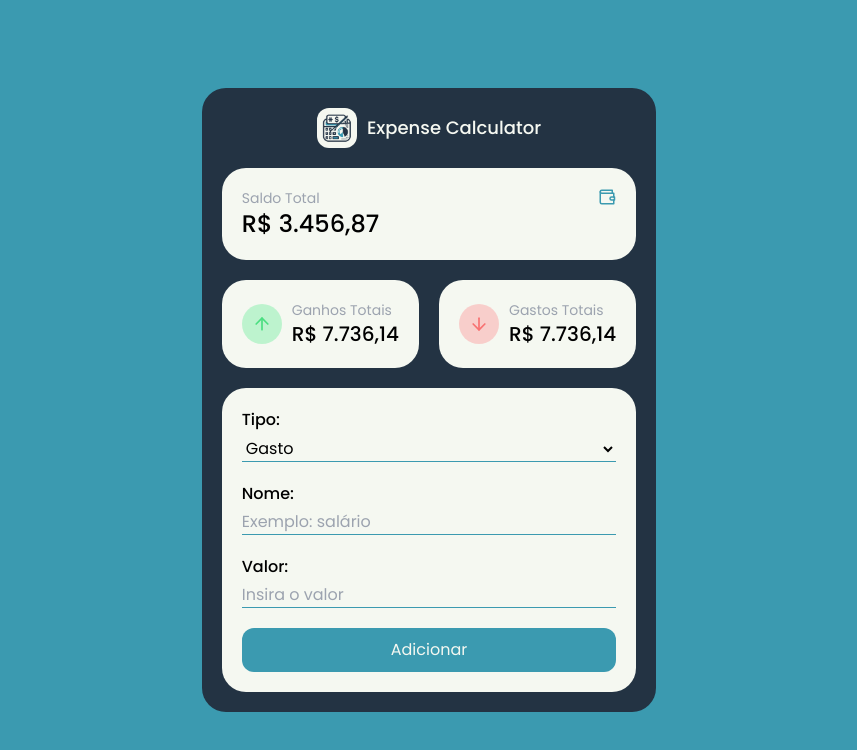
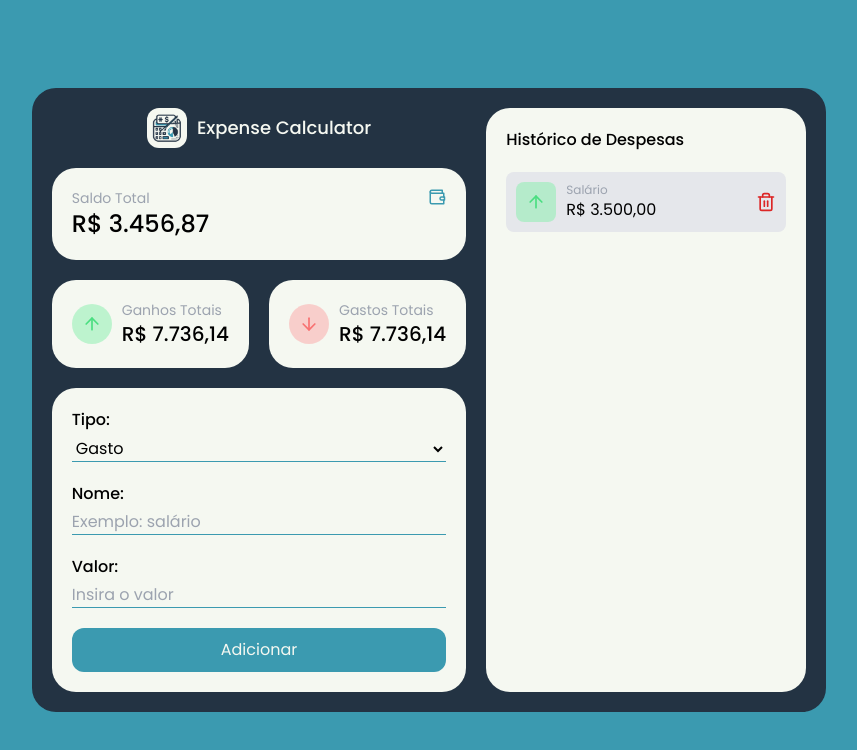
Before and after one commit to arisonfirmino/expense-calculator, a Next.js app: page / in a window 1280 px wide. Shown: the top 750 px of the page, without its empty margins (211-1068 px from the left). Built offline with nearby package versions, Linux system fonts and the light colour scheme.

Commit message:
feat: add initial ExpenseHistory component

```diff
--- a/app/(home)/page.jsx
+++ b/app/(home)/page.jsx
@@ -3,11 +3,12 @@ import Balance from "../components/balance";
 import TotalIncomes from "../components/total-incomes";
 import TotalExpenses from "../components/total-expenses";
 import Form from "../components/form";
+import ExpenseHistory from "../components/expense-history";
 
 const Home = () => {
   return (
     <main className="flex min-h-screen w-full items-center justify-center bg-highlight">
-      <div className="rounded-3xl bg-primary p-5">
+      <div className="flex gap-5 rounded-3xl bg-primary p-5">
         <section className="flex flex-col gap-5">
           <div className="flex items-center justify-center gap-2.5">
             <Image
@@ -33,6 +34,10 @@ const Home = () => {
             <Form />
           </div>
         </section>
+
+        <section className="w-80 rounded-3xl bg-secondary">
+          <ExpenseHistory />
+        </section>
       </div>
     </main>
   );
--- /dev/null
+++ b/app/components/expense-history.jsx
@@ -0,0 +1,15 @@
+import Expense from "./expense";
+
+const ExpenseHistory = () => {
+  return (
+    <div className="flex flex-col gap-5 p-5">
+      <h3 className="font-medium">Histórico de Despesas</h3>
+
+      <div>
+        <Expense />
+      </div>
+    </div>
+  );
+};
+
+export default ExpenseHistory;
--- /dev/null
+++ b/app/components/expense.jsx
@@ -0,0 +1,22 @@
+import { ArrowUpIcon, Trash2Icon } from "lucide-react";
+
+const Expense = () => {
+  return (
+    <div className="relative flex items-center gap-2.5 rounded-lg bg-gray-200 p-2.5">
+      <div className="flex h-10 w-10 items-center justify-center rounded-lg bg-green-300 bg-opacity-50 text-green-400">
+        <ArrowUpIcon size={20} />
+      </div>
+
+      <div>
+        <p className="text-xs text-gray-400">Salário</p>
+        <p>R$ 3.500,00</p>
+      </div>
+
+      <button className="absolute right-0 mr-2.5 text-red-600">
+        <Trash2Icon size={20} />
+      </button>
+    </div>
+  );
+};
+
+export default Expense;
```
